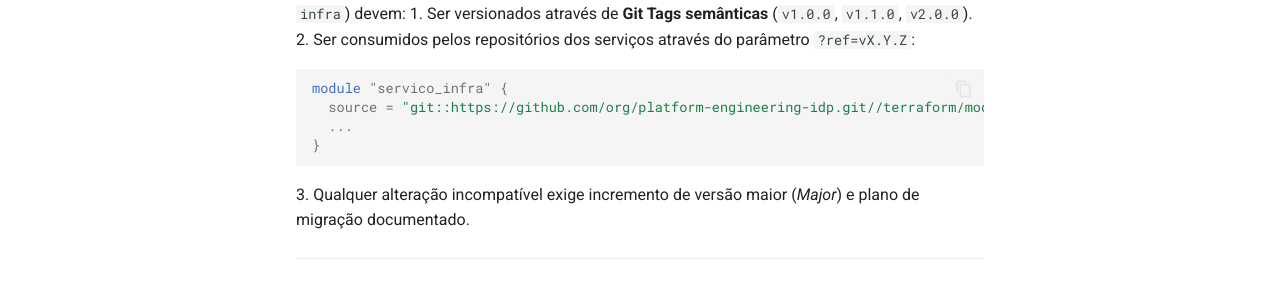
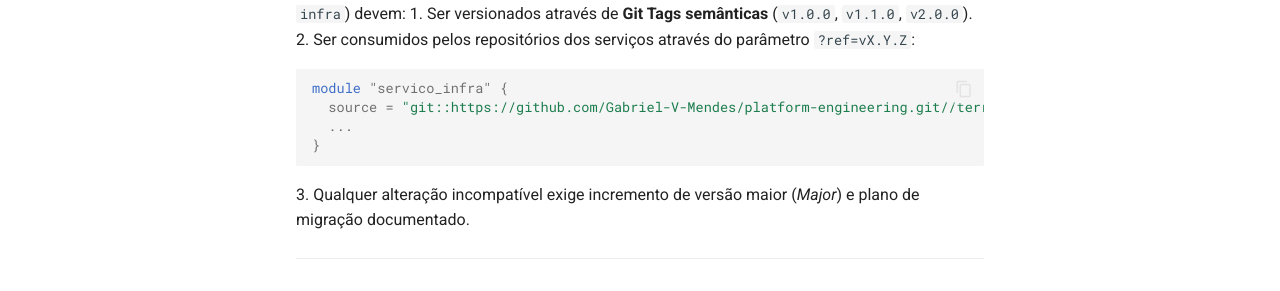
Before and after one commit to Gabriel-V-Mendes/platform-engineering, an MkDocs documentation site: the page built from docs/adrs/ADR-004-modulos-terraform-versionados.md, in a window 1280 px wide and 1200 px high. Shown: the part 697-988 px from the top of the window. Built offline with MkDocs 1.6.1 and Material for MkDocs 9.7.7, drawn with Linux system fonts in a browser that asks for light colours; comment, search, counter and statistics services are not loaded.

Commit message:
docs(adr): update repository URL in ADR-004 to platform-engineering

````diff
--- a/docs/adrs/ADR-004-modulos-terraform-versionados.md
+++ b/docs/adrs/ADR-004-modulos-terraform-versionados.md
@@ -19,7 +19,7 @@ Todos os módulos de infraestrutura de microsserviço (`terraform/modules/micros
 2. Ser consumidos pelos repositórios dos serviços através do parâmetro `?ref=vX.Y.Z`:
    ```hcl
    module "servico_infra" {
-     source = "git::https://github.com/org/platform-engineering-idp.git//terraform/modules/microservice-infra?ref=v1.0.0"
+     source = "git::https://github.com/Gabriel-V-Mendes/platform-engineering.git//terraform/modules/microservice-infra?ref=v1.0.0"
      ...
    }
    ```
````
